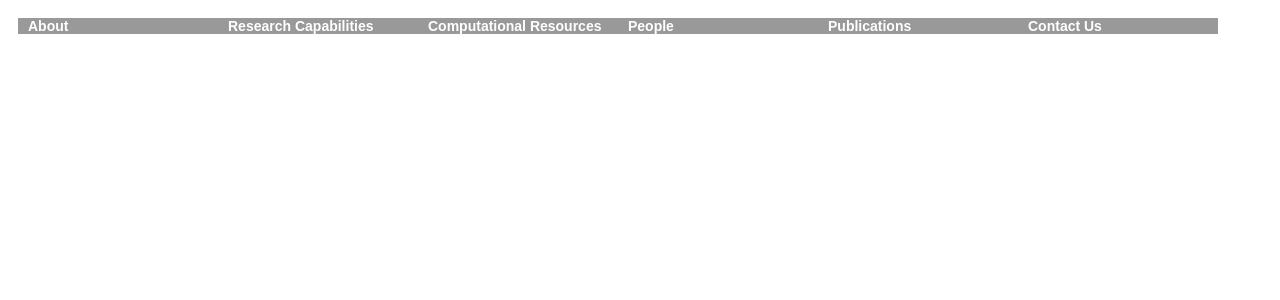
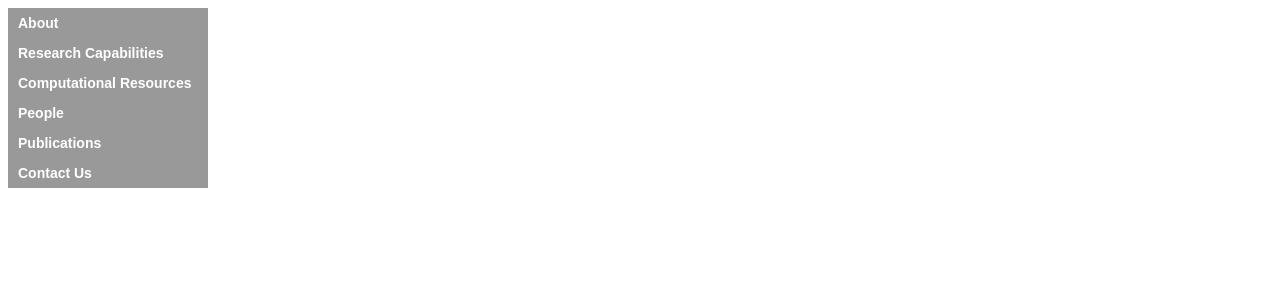
Before and after one commit to olinton/olinton.github.io, a PHP site: page / in a window 1280 px wide. Shown: the top 300 px of the page. Run offline with PHP 8.4, Linux system fonts and the light colour scheme.

Commit message:
Line height

```diff
--- a/css/main.css
+++ b/css/main.css
@@ -42,15 +42,15 @@
 .top-level-menu
 {
     list-style: none;
-    padding: 10px;
+    padding: 0;
     margin: 0;
 }
 
 .top-level-menu > li
 {
     position: relative;
-    float: left;
-  /*  height: 30px;*/
+    float: center;
+    height: 30px;
     width: 200px;
     background: #999999;
 }
@@ -74,6 +74,6 @@
 
     /* Make the link cover the entire list item-container */
     display: block;
- /*   line-height: 30px;*/
+    line-height: 30px;
 }
 .top-level-menu a:hover { color: #000000; }
```
